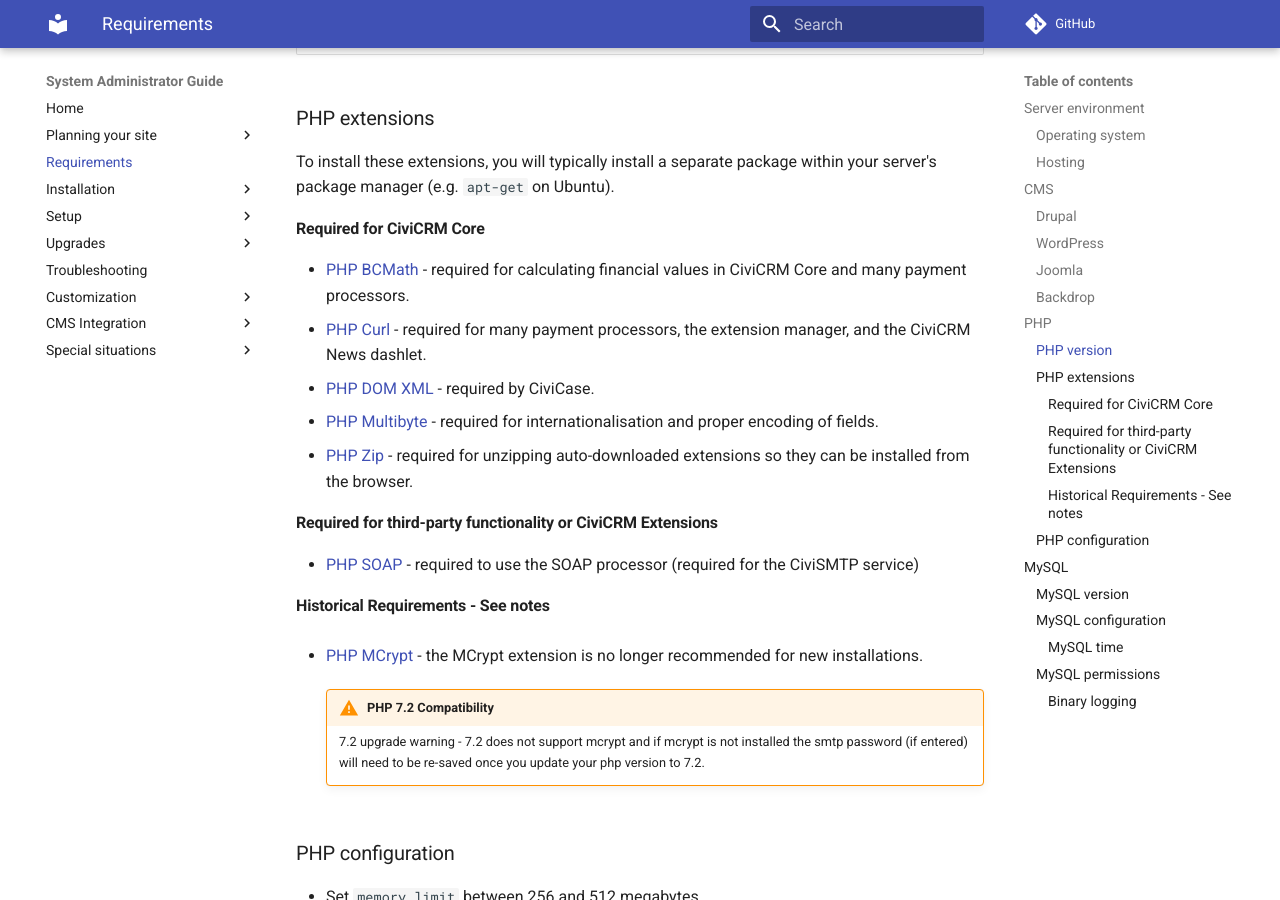
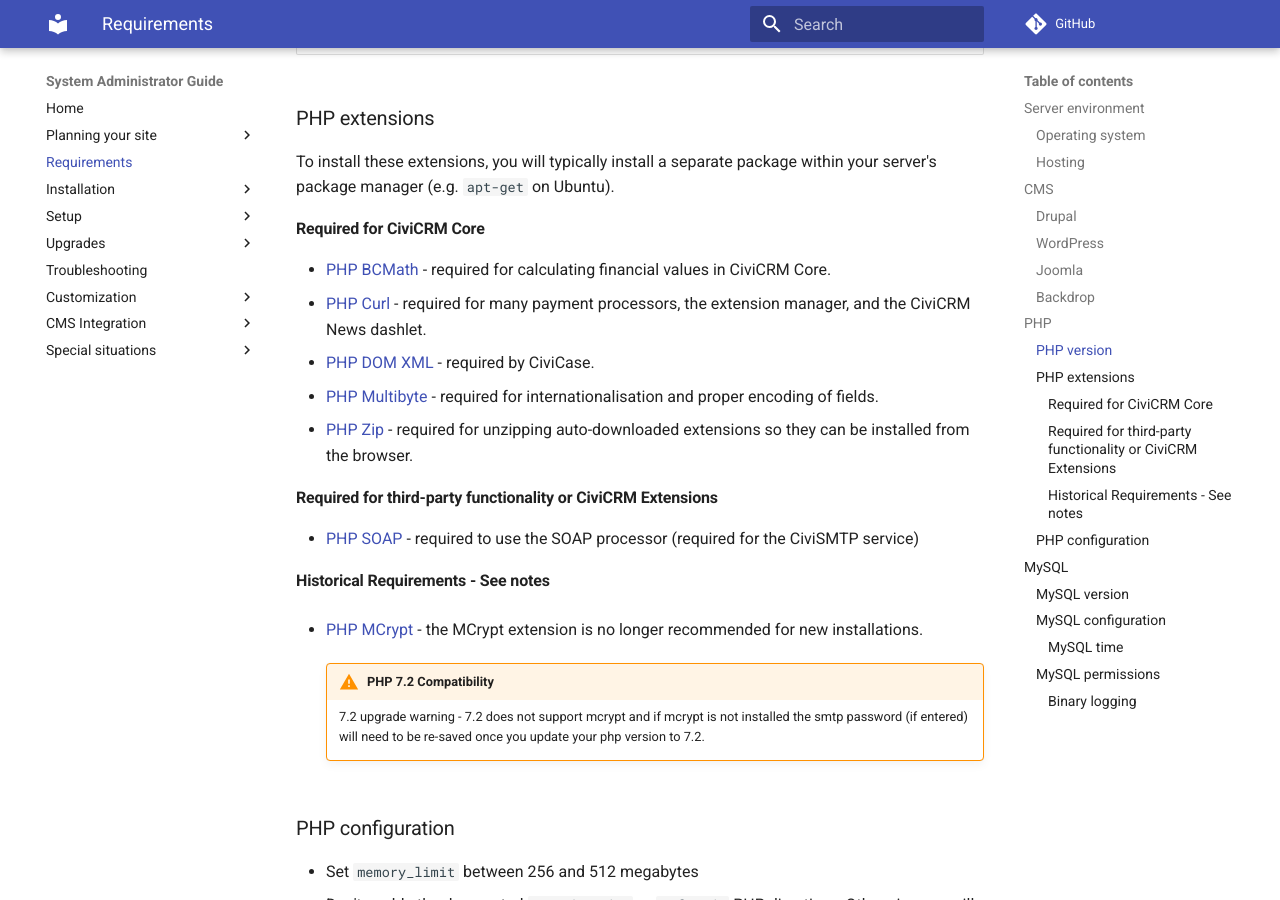
Before and after one commit to civicrm/civicrm-sysadmin-guide, an MkDocs documentation site: the page built from docs/requirements.md, in a window 1280 px wide and 900 px high, scrolled down 2149 px. Built offline with MkDocs 1.6.1 and Material for MkDocs 9.7.7, drawn with Linux system fonts in a browser that asks for light colours; comment, search, counter and statistics services are not loaded; old or Windows-style settings are respelled for this version of MkDocs.

Commit message:
Update requirements.md

```diff
--- a/docs/requirements.md
+++ b/docs/requirements.md
@@ -64,7 +64,7 @@ To install these extensions, you will typically install a separate package withi
 
 #### Required for CiviCRM Core
 
-* [PHP BCMath](https://www.php.net/bcmath) - required for calculating financial values in CiviCRM Core and many payment processors.
+* [PHP BCMath](https://www.php.net/bcmath) - required for calculating financial values in CiviCRM Core.
 * [PHP Curl](http://www.php.net/curl) - required for many payment processors, the extension manager, and the CiviCRM News dashlet.
 * [PHP DOM XML](http://www.php.net/manual/en/dom.setup.php) - required by CiviCase.
 * [PHP Multibyte](http://php.net/manual/en/ref.mbstring.php) - required for internationalisation and proper encoding of fields.
```
